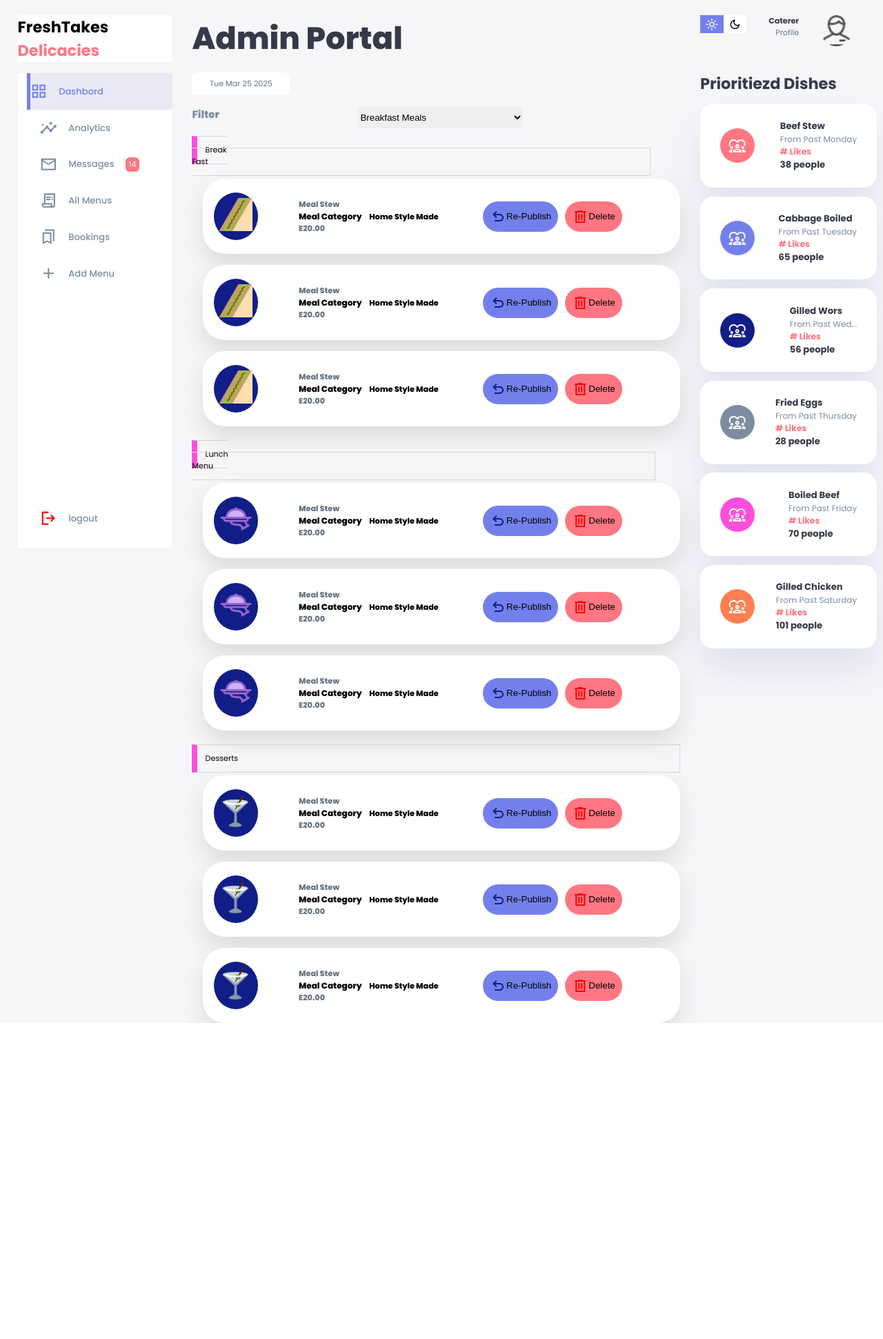
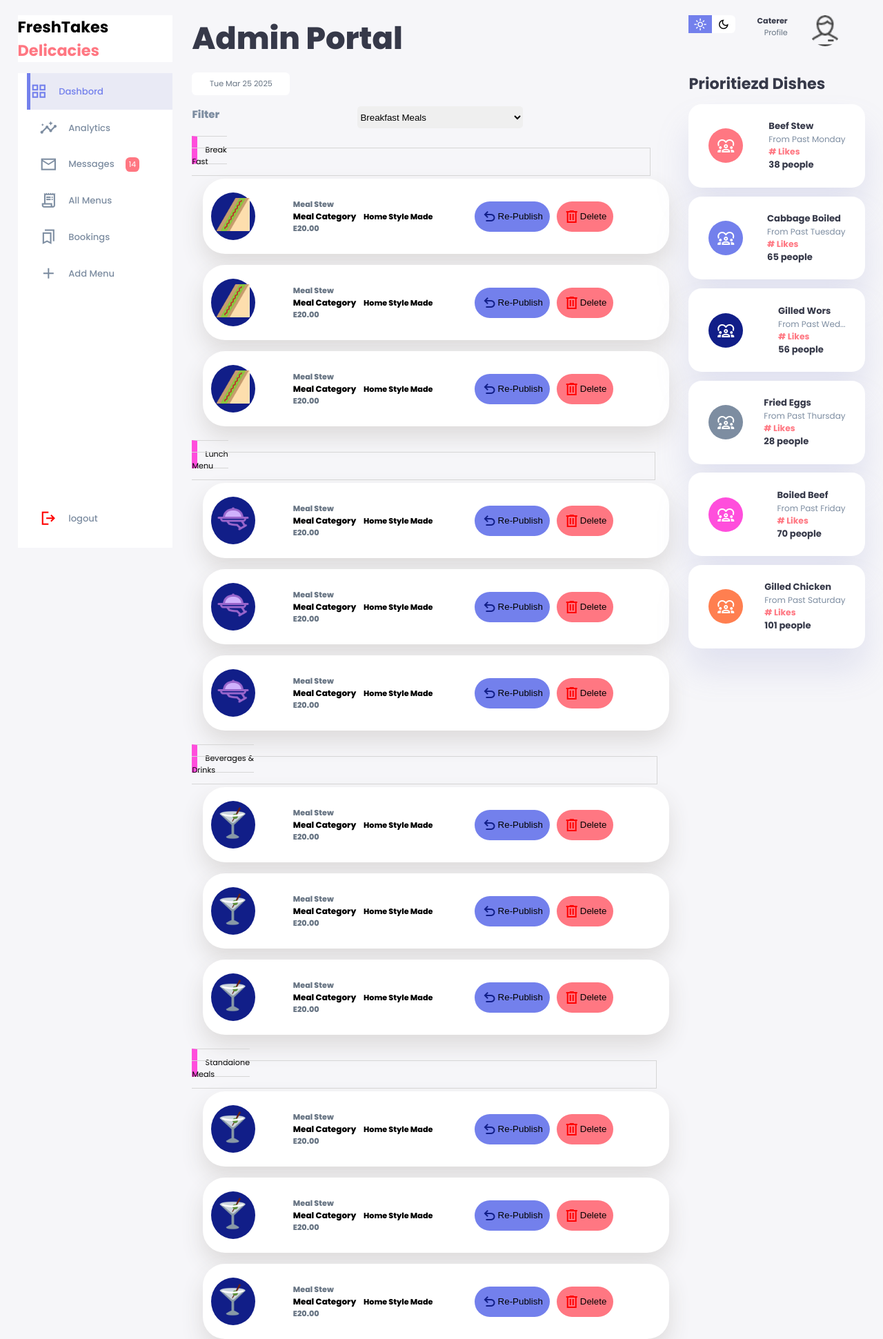
Before and after one commit to pomy-dev/FreshTakes, a Django app: page /allmenu/ in a window 1280 px wide. Shown: the whole page at 69% size. Before the commit the page ends 1483 px from the top, so only its background shows below. Run offline with Django 5.2, Linux system fonts and the light colour scheme; some libraries are stand-ins or nearby versions.

Commit message:
save
Save

```diff
--- a/Resturant/FreshTakesDelicacies/templates/allmenu.html
+++ b/Resturant/FreshTakesDelicacies/templates/allmenu.html
@@ -19,13 +19,17 @@ F.T.D All-Menu
       <option value="Lunch">
         Lunch Meals
       </option>
-      <option value="Dessets">
-        Deserts Meals
+      <option value="Beverages">
+        Beverages
+      </option>
+      <option value="Standalone">
+        Standalone Meals
       </option>
     </select>
 
 
   </div>
+
   {% comment %} Break fast meals {% endcomment %}
   <div class="menu-section" id='Breakfast'>
     <span class="menu-header">
@@ -212,10 +216,103 @@ F.T.D All-Menu
     </ul>
   </div>
 
-  {% comment %} Deserts Meals {% endcomment %}
-  <div class="menu-section" id="Dessets">
+  {% comment %} Beverages {% endcomment %}
+  <div class="menu-section" id="Beverages">
     <span class="menu-header">
-      Desserts
+      Beverages & Drinks
+    </span>
+    <ul>
+      <li>
+        <div class="menu-outline">
+          <div class="icon">
+            <img src="{% static "assets/img/dessets.png" %}" alt='.png' />
+          </div>
+          <div class="meal-dis">
+            <p>Meal Stew</p>
+            <small>Meal Category</small>
+            &nbsp;&nbsp;&nbsp;
+            <span>Home Style Made</span>
+            <p>E20.00</p>
+          </div>
+          <div class="actions">
+            <button type="reset">
+              <span class="material-symbols-sharp" Style="color:#111e88;">
+                undo
+              </span>
+              Re-Publish
+            </button>
+            <button type="submit">
+              <span class="material-symbols-sharp" Style="color:#FF0000;">
+                delete
+              </span>
+              Delete
+            </button>
+          </div>
+        </div>
+      </li>
+      <li>
+        <div class="menu-outline">
+          <div class="icon">
+            <img src="{% static "assets/img/dessets.png" %}" alt='.png' />
+          </div>
+          <div class="meal-dis">
+            <p>Meal Stew</p>
+            <small>Meal Category</small>
+            &nbsp;&nbsp;&nbsp;
+            <span>Home Style Made</span>
+            <p>E20.00</p>
+          </div>
+          <div class="actions">
+            <button type="reset">
+              <span class="material-symbols-sharp" Style="color:#111e88;">
+                undo
+              </span>
+              Re-Publish
+            </button>
+            <button type="submit">
+              <span class="material-symbols-sharp" Style="color:#FF0000;">
+                delete
+              </span>
+              Delete
+            </button>
+          </div>
+        </div>
+      </li>
+      <li>
+        <div class="menu-outline">
+          <div class="icon">
+            <img src="{% static "assets/img/dessets.png" %}" alt='.png' />
+          </div>
+          <div class="meal-dis">
+            <p>Meal Stew</p>
+            <small>Meal Category</small>
+            &nbsp;&nbsp;&nbsp;
+            <span>Home Style Made</span>
+            <p>E20.00</p>
+          </div>
+          <div class="actions">
+            <button type="reset">
+              <span class="material-symbols-sharp" Style="color:#111e88;">
+                undo
+              </span>
+              Re-Publish
+            </button>
+            <button type="submit">
+              <span class="material-symbols-sharp" Style="color:#FF0000;">
+                delete
+              </span>
+              Delete
+            </button>
+          </div>
+        </div>
+      </li>
+    </ul>
+  </div>
+
+  {% comment %} Standalone {% endcomment %}
+  <div class="menu-section" id="Standalone">
+    <span class="menu-header">
+      Standalone Meals
     </span>
     <ul>
       <li>
--- a/Resturant/FreshTakesDelicacies/views.py
+++ b/Resturant/FreshTakesDelicacies/views.py
@@ -3,11 +3,11 @@ from django.shortcuts import render
 from django.http import HttpResponse, JsonResponse
 from django.template import loader
 from .utils.save_to_db import addmeal
+from .models import MenuItem
 from .utils.get_all_menu import getAllMenu
 from .utils.update_menu import update_item
 from .utils.delete_menu import deleteMenu
 
-@ensure_csrf_cookie
 def dashboard(request):
 # retrieve all today's menu from database
     today_meals = getAllMenu()
@@ -55,18 +55,20 @@ def bookings(request):
     template = loader.get_template('booking.html')
     return HttpResponse(template.render())
 
+@ensure_csrf_cookie
 def updatemenu(request):
     if request.method == "POST":
-        print(request.POST);
+        data = request.POST
+        print(data)
+        dish = MenuItem
 
-        meal_id = request.POST.get("id")
-        meal_name = request.POST.get("dish")
-        meal_category = request.POST.get("category")
-        meal_time = request.POST.get("time")
-        meal_price = request.POST.get("price")
-        meal_descr = request.POST.get("description")
-
-        print(f'{meal_id, meal_name, meal_price, meal_time, meal_category, meal_descr}');
+        csrfToken = data.get('csrfToken')
+        meal_id = data.get("id")
+        meal_name = data.get("dish")
+        meal_category = data.get("category")
+        meal_time = data.get("time")
+        meal_price = data.get("price")
+        meal_descr = data.get("description")
 
         try:
             update_item(meal_id,{'dish':meal_name,'category':meal_category,'time':meal_time,'price':meal_price,'description':meal_descr})
--- a/Resturant/static/assets/js/index.js
+++ b/Resturant/static/assets/js/index.js
@@ -89,10 +89,12 @@ document.addEventListener("DOMContentLoaded", function () {
         return cookieValue;
     }
 
+
+    const csrfToken = getCSRFToken();
+
     // save changes made from and on the modal
     async function saveMenuChanges() {
         const formData = new FormData();
-        const csrfToken = getCSRFToken();
 
         let id = document.getElementById("menuId").value;
         let dish = document.getElementById("menuName").value;
@@ -101,6 +103,7 @@ document.addEventListener("DOMContentLoaded", function () {
         let category = document.getElementById("menuCategory").value;
         let desc = document.getElementById("menuDesc").value;
 
+        formData.append("csrfToken", csrfToken)
         formData.append("id", id)
         formData.append("dish", dish)
         formData.append("price", price)
@@ -108,7 +111,6 @@ document.addEventListener("DOMContentLoaded", function () {
         formData.append("category", category)
         formData.append("description", desc)
 
-        try {
         fetch('/updatemenu/', {
             method: "POST",
             headers: {
@@ -119,14 +121,9 @@ document.addEventListener("DOMContentLoaded", function () {
             showToast(data.message)
             setTimeout(() => location.reload(), 2000);
         }).catch(error => {
-                console.log(`===response not good[===${error}===]===`);
             showToast(error)
             setTimeout(() => location.reload(), 2000);
-                // alert(error)
         })
-        } catch (error) {
-            alert(`Failed to update meal: ${error}`);
-        }
 
     }
 
@@ -146,7 +143,6 @@ document.addEventListener("DOMContentLoaded", function () {
 
             const formData = new FormData();
             formData.append("id", mealId);
-            let csrfToken = getCSRFToken();
 
             fetch('/deletemenu/', {
                 method: "POST",
```
Lines whose indentation alone changed are shown as unchanged.
